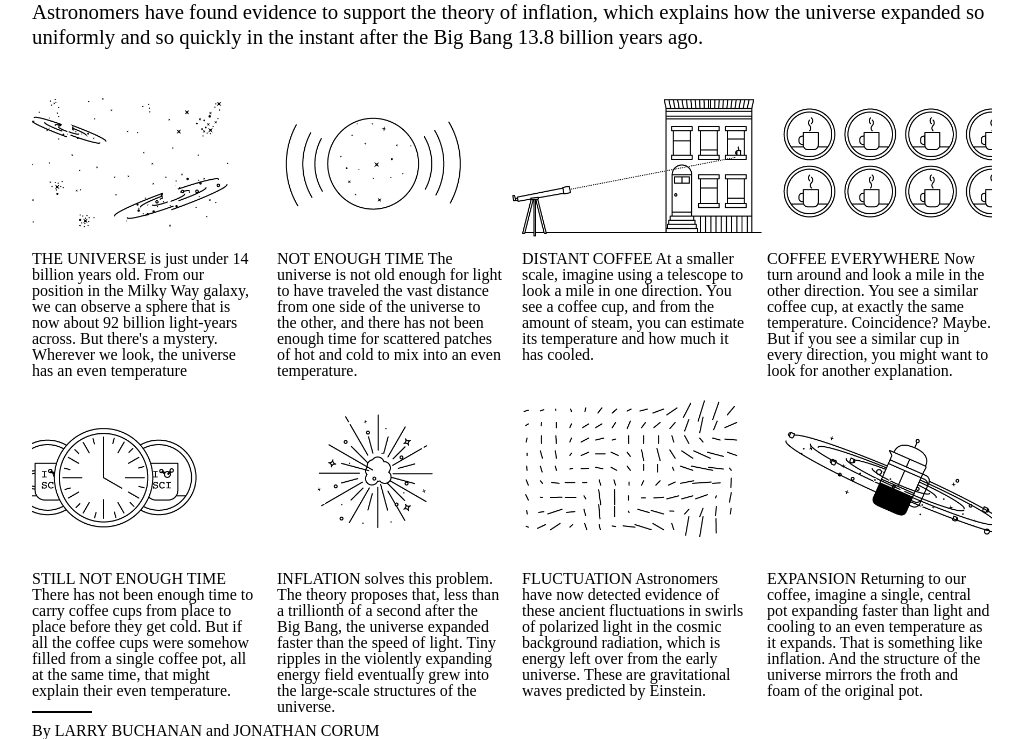
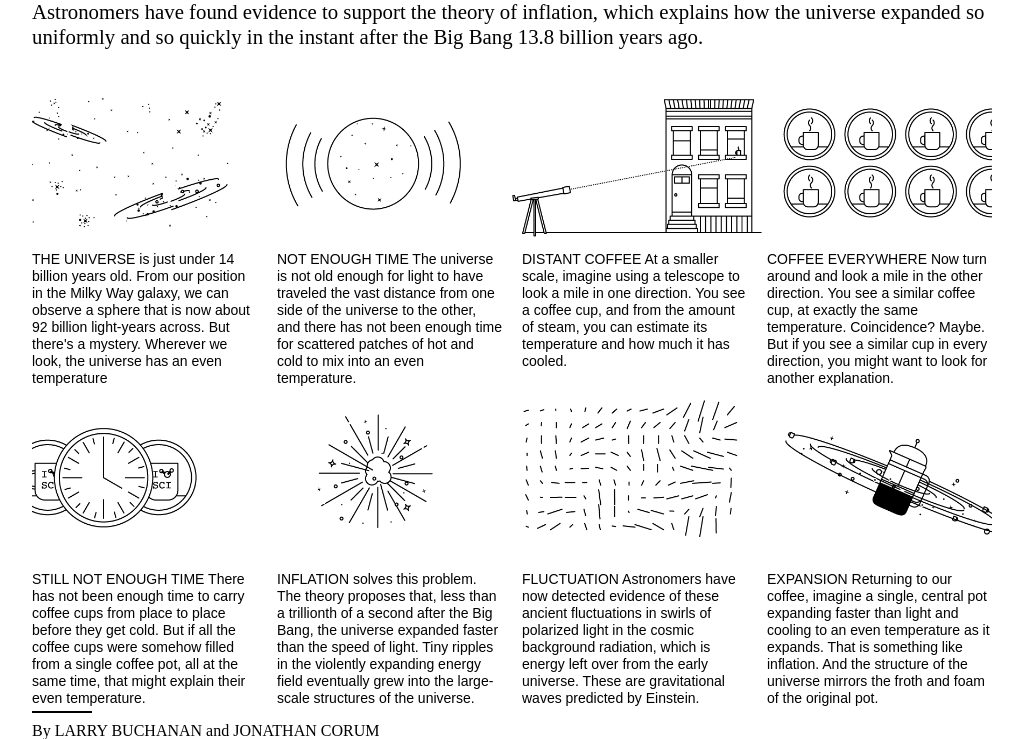
Before and after one commit to keddo/nytimes_clone, a PHP site: page / in a window 1280 px wide. Shown: the part 2865-3604 px from the top of the page, without its empty margins (128-1151 px from the left). Run offline with PHP 8.4, Linux system fonts and the light colour scheme; some libraries are stand-ins or nearby versions; some web fonts are replaced.

Commit message:
set inflation section style

```diff
--- a/assets/css/main.css
+++ b/assets/css/main.css
@@ -302,10 +302,6 @@ article p strong {
 
 }
 
-/*.inflation-body img {
-
-  grid-column: 1/5;
-}*/
 
 
 .inflation-body .inflation-footer {
@@ -314,6 +310,11 @@ article p strong {
 
 .inflation-body .inflation-group{
   position: relative;
+  font-family: nyt-franklin, arial, helvetica, sans-serif;
+  font-size: 14px;
+  line-height: 17px;
+  font-weight: 300;
+  color: #000;
 }
 
 .inflation-body .top {
```
